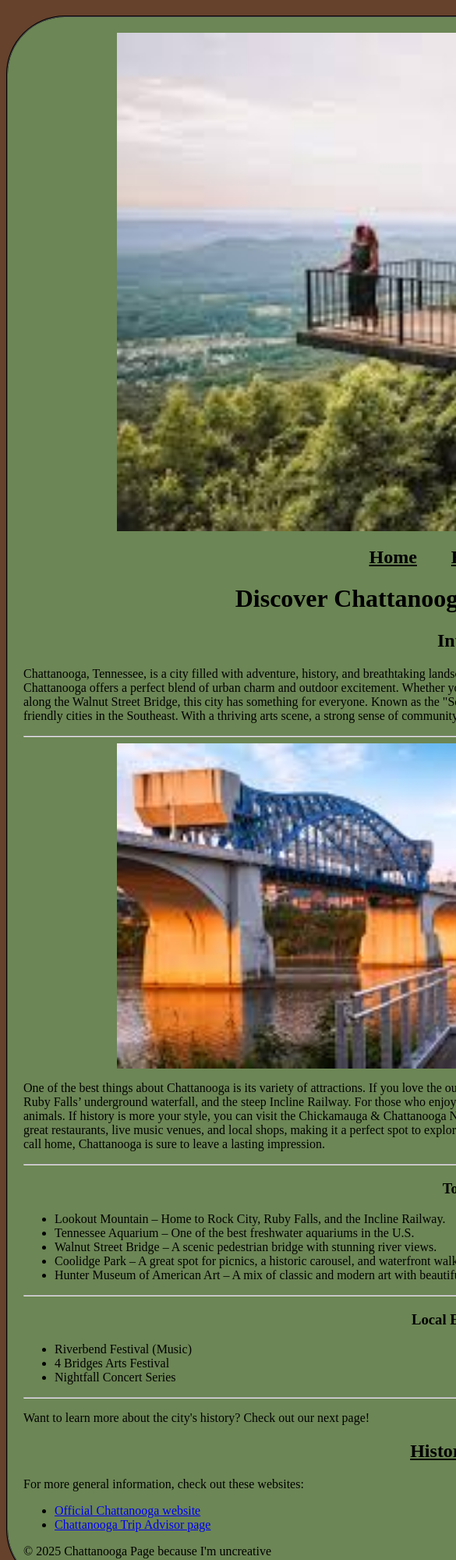
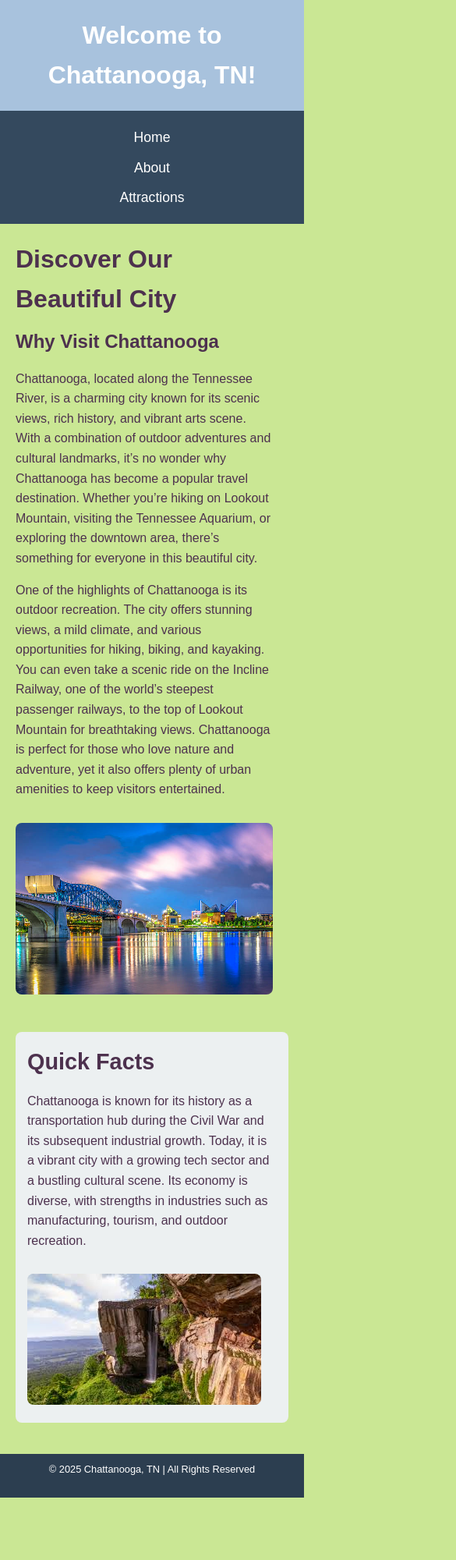
Before and after one commit to esther4111/CITC1300, a plain HTML site: page HTML5_intro_to_CSS/index.html in a window 390 px wide. Shown: the top 2000 px of the page at 78% size, 585 px wide, since content can reach past the window. After the commit the page ends 1920 px from the top, so only its background shows below. Drawn offline with Linux system fonts and the light colour scheme.

Commit message:
better website

```diff
--- a/HTML5_intro_to_CSS/Css/styles.css
+++ b/HTML5_intro_to_CSS/Css/styles.css
@@ -1,42 +1,136 @@
-body {
-    background-color: #66412b;
+
+* {
+    margin: 0;
+    padding: 0;
+    box-sizing: border-box;
 }
 
-#container {
-    background-color: rgba(112, 177, 112, 0.616);
-    width: 1200px;
-    margin: 20px auto;
-    border: 2px solid black;
-    border-radius: 75px;
-    border-style: groove;
-    padding: 20px;
+body {
+    font-family: Arial, sans-serif;
+    line-height: 1.6;
+    background-color: #cae794;
+    color: #4d314e;
 }
 
-img {
-    display: block;
-    margin: 0 auto;
-    width: 80%;
-    max-width: 1000px;
-    height: auto;
+header {
+    background-color: #a8c2dd;
+    color: white;
+    text-align: center;
+    padding: 20px 0;
+}
+
+header h1 {
+    font-size: 2.5rem;
 }
 
 nav {
+    background-color: #34495E;
+    padding: 10px 0;
     text-align: center;
-    margin: 20px 0;
 }
 
-nav a {
-    font-size: 24px;
-    color: black;
-    margin: 0 20px;
-    font-weight: bold;
+nav ul {
+    list-style: none;
 }
 
-nav a:hover {
-    text-decoration: none;
-    color: #ffcc00;
+nav ul li {
+    display: inline;
+    margin: 0 15px;
 }
 
-h1, h2, h3 {
+nav ul li a {
+    color: white;
+    text-decoration: none;
+    font-size: 1.1rem;
+}
+
+main {
+    display: flex;
+    justify-content: space-between;
+    margin: 20px;
+    gap: 20px;
+}
+
+section {
+    width: 70%;
+}
+
+aside {
+    width: 25%;
+    background-color: #BDC3C7;
+    padding: 15px;
+}
+
+footer {
+    background-color: #2C3E50;
+    color: white;
     text-align: center;
+    padding: 10px;
+    margin-top: 20px;
 }
+
+section h2 {
+    font-size: 2rem;
+    margin-bottom: 10px;
+}
+
+section h3 {
+    font-size: 1.5rem;
+    margin-bottom: 15px;
+}
+
+p {
+    margin-bottom: 15px;
+}
+
+#related-info h2 {
+    font-size: 1.8rem;
+    margin-bottom: 15px;
+}
+
+#related-info p {
+    margin-bottom: 15px;
+}
+
+/* Images: Make them responsive */
+img {
+    max-width: 100%;
+    height: auto;
+    margin-top: 15px;
+    border-radius: 8px;
+}
+
+/* Layout and Container ID Styling */
+#content {
+    padding-right: 20px;
+}
+
+#related-info {
+    background-color: #ecf0f1;
+    padding: 15px;
+    border-radius: 8px;
+}
+
+@media screen and (max-width: 768px) {
+    main {
+        flex-direction: column;
+    }
+
+    section, aside {
+        width: 100%;
+        margin-bottom: 20px;
+    }
+
+    nav ul li {
+        display: block;
+        margin: 10px 0;
+    }
+
+    header h1 {
+        font-size: 2rem;
+    }
+
+    footer {
+        font-size: 0.8rem;
+    }
+}
--- a/HTML5_intro_to_CSS/index.html
+++ b/HTML5_intro_to_CSS/index.html
@@ -1,92 +1,52 @@
 <!DOCTYPE html>
 <html lang="en">
-
 <head>
     <meta charset="UTF-8">
     <meta name="viewport" content="width=device-width, initial-scale=1.0">
-    <title>Chattanooga!</title>
+    <title>Chattanooga, TN</title>
     <link rel="stylesheet" href="Css/styles.css">
 </head>
+<body>
 
-<body>
-    <div id="container">
-        <header>
-            <img src="images/chatt1.jpeg" alt="Rock City overlook">
-        </header>
 
-        <nav>
-            <a href="index.html">Home</a>
-            <a href="HC.html">History and Culture</a>
-        </nav>
+    <header>
+        <h1>Welcome to Chattanooga, TN!</h1>
+    </header>
 
-        <main>
-            <h1>Discover Chattanooga: A City Full of Adventure</h1>
 
-            <h2>Introduction:</h2>
-            <p>
-                Chattanooga, Tennessee, is a city filled with adventure, history, and breathtaking landscapes.
-                Located along the Tennessee River and surrounded by the Appalachian Mountains, Chattanooga offers
-                a perfect blend of urban charm and outdoor excitement. Whether you're hiking up Lookout Mountain,
-                exploring the vibrant downtown scene, or taking a relaxing stroll along the Walnut Street Bridge,
-                this city has something for everyone.
+    <nav>
+        <ul>
+            <li><a href="index.html">Home</a></li>
+            <li><a href="about.html">About</a></li>
+            <li><a href="Ttd.html">Attractions</a></li>
+        </ul>
+    </nav>
 
-                Known as the "Scenic City," Chattanooga has earned its reputation for being one of the most beautiful
-                and visitor-friendly cities in the Southeast. With a thriving arts scene, a strong sense of community,
-                and plenty of activities for all ages, it's no wonder so many people fall in love with this place.
-            </p>
-            <hr>
-            <img src="images/chatt2.jpeg" alt="Chattanooga">
-            <p>
-                One of the best things about Chattanooga is its variety of attractions. If you love the outdoors,
-                you can visit Lookout Mountain, where you’ll find Rock City’s famous rock formations, Ruby Falls’
-                underground waterfall, and the steep Incline Railway.
 
-                For those who enjoy aquatic life, the Tennessee Aquarium is a must-see, featuring thousands of
-                freshwater and saltwater animals. If history is more your style, you can visit the
-                Chickamauga & Chattanooga National Military Park to learn about the city's Civil War history.
+    <main>
 
-                The downtown area is also full of great restaurants, live music venues, and local shops, making
-                it a perfect spot to explore after a day of sightseeing. Whether you're here for a weekend trip or
-                looking for a new place to call home, Chattanooga is sure to leave a lasting impression.
-            </p>
-            <hr>
+        <section id="content">
+            <h2>Discover Our Beautiful City</h2>
+            <h3>Why Visit Chattanooga</h3>
+            <p>Chattanooga, located along the Tennessee River, is a charming city known for its scenic views, rich history, and vibrant arts scene. With a combination of outdoor adventures and cultural landmarks, it’s no wonder why Chattanooga has become a popular travel destination. Whether you’re hiking on Lookout Mountain, visiting the Tennessee Aquarium, or exploring the downtown area, there’s something for everyone in this beautiful city.</p>
 
-            <h3>Top Attractions</h3>
-            <ul>
-                <li>Lookout Mountain – Home to Rock City, Ruby Falls, and the Incline Railway.</li>
-                <li>Tennessee Aquarium – One of the best freshwater aquariums in the U.S.</li>
-                <li>Walnut Street Bridge – A scenic pedestrian bridge with stunning river views.</li>
-                <li>Coolidge Park – A great spot for picnics, a historic carousel, and waterfront walks.</li>
-                <li>Hunter Museum of American Art – A mix of classic and modern art with beautiful river views.</li>
-            </ul>
+            <p>One of the highlights of Chattanooga is its outdoor recreation. The city offers stunning views, a mild climate, and various opportunities for hiking, biking, and kayaking. You can even take a scenic ride on the Incline Railway, one of the world’s steepest passenger railways, to the top of Lookout Mountain for breathtaking views. Chattanooga is perfect for those who love nature and adventure, yet it also offers plenty of urban amenities to keep visitors entertained.</p>
 
-            <hr>
+            <img src="images/chattsky.jpg" alt="Chattanooga skyline/ bridge">
+        </section>
 
-            <h3>Local Events & Festivals:</h3>
-            <ul>
-                <li>Riverbend Festival (Music)</li>
-                <li>4 Bridges Arts Festival</li>
-                <li>Nightfall Concert Series</li>
-            </ul>
-        </main>
-        <hr>
+        <!-- Sidebar Section: Related Info -->
+        <aside id="related-info">
+            <h2>Quick Facts</h2>
+            <p>Chattanooga is known for its history as a transportation hub during the Civil War and its subsequent industrial growth. Today, it is a vibrant city with a growing tech sector and a bustling cultural scene. Its economy is diverse, with strengths in industries such as manufacturing, tourism, and outdoor recreation.</p>
+            <img src="images/lookout.jpeg" alt="Lookout Mountain">
+        </aside>
+    </main>
 
-        <footer>
-            <p>Want to learn more about the city's history? Check out our next page!</p>
-            <nav>
-                <a href="HC.html">History and Culture</a>
-            </nav>
 
-            <p>For more general information, check out these websites:</p>
-            <ul>
-                <li><a href="https://www.visitchattanooga.com/">Official Chattanooga website</a></li>
-                <li><a href="https://www.tripadvisor.com/Tourism-g54946-Chattanooga_Tennessee-Vacations.html">
-                        Chattanooga Trip Advisor page</a></li>
-            </ul>
+    <footer>
+        <p>&copy; 2025 Chattanooga, TN | All Rights Reserved</p>
+    </footer>
 
-            <p>&copy; 2025 Chattanooga Page because I'm uncreative</p>
-        </footer>
-    </div>
 </body>
-
 </html>
```
Also changed, not shown: HTML5_intro_to_CSS/Ttd.html (added, +53 -0 lines), HTML5_intro_to_CSS/about.html (added, +51 -0 lines), HTML5_intro_to_CSS/images/chatthistory.jpg (added), HTML5_intro_to_CSS/images/chattmodern.jpg (added), HTML5_intro_to_CSS/images/chattsky.jpg (added), HTML5_intro_to_CSS/images/lookout.jpeg (added), HTML5_intro_to_CSS/images/rockcity.jpg (added), HTML5_intro_to_CSS/images/tnaq.jpeg (added).
